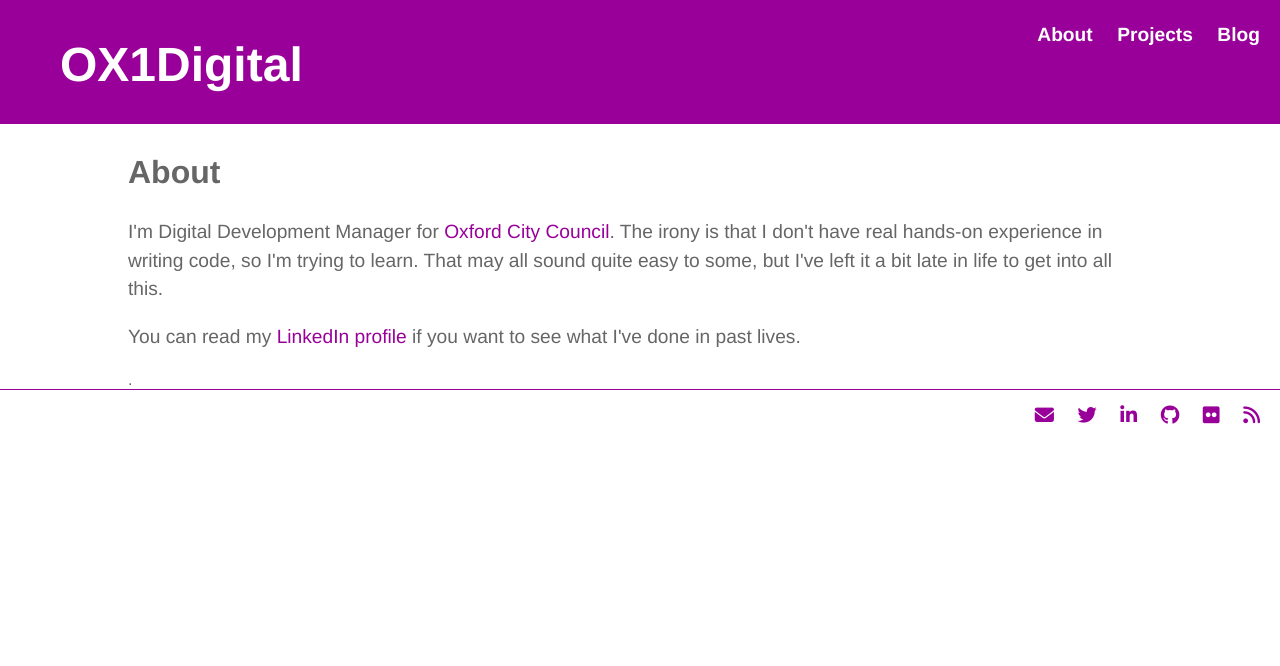
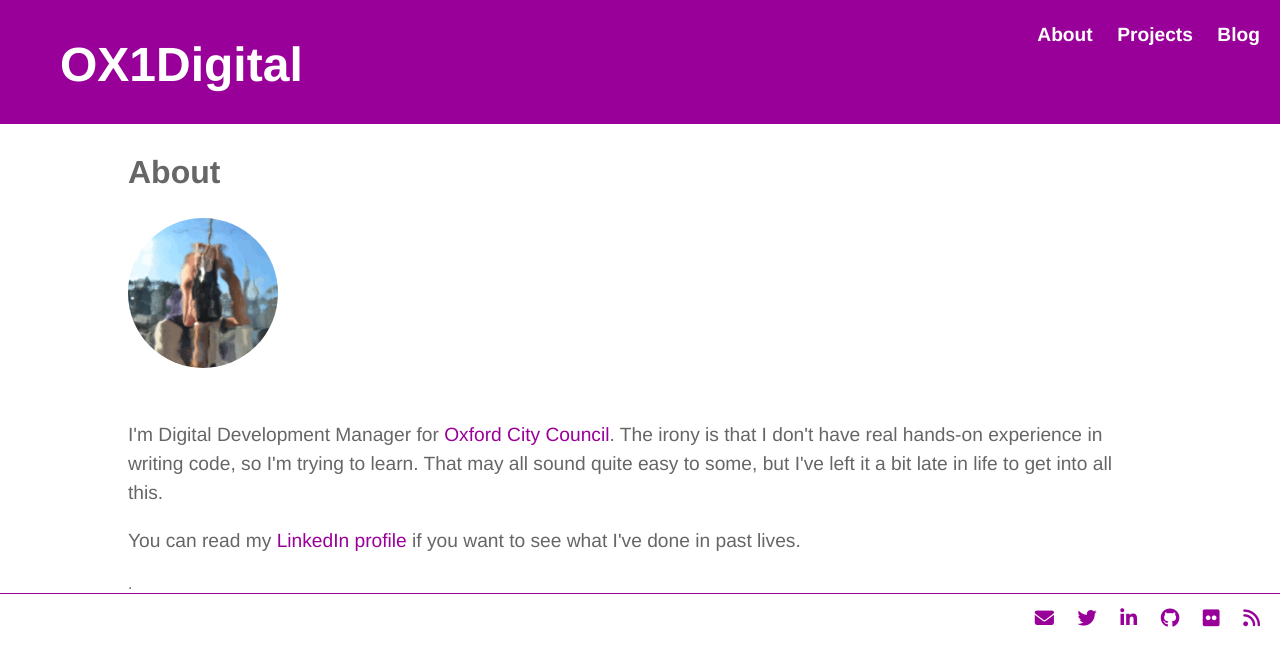
Before and after one commit to electronicdreamplant/electronicdreamplant.github.io, a Jekyll site: the page built from about/index.html, in a window 1280 px wide. Shown: the top 666 px of the page. Built offline with Jekyll 4.4.1, drawn with Linux system fonts in a browser that asks for light colours; nearby versions of some CDN libraries.

Commit message:
Update index.html

```diff
--- a/about/index.html
+++ b/about/index.html
@@ -4,7 +4,7 @@ title: OX1Digital | About
 ---
 <div class="blurb">
 <h2>About</h2>
-<src="selfie.png" alt="arty photo of me">
+<img src="selfie.png" alt="arty photo of me" class="profile-photo">
 <p>I'm Digital Development Manager for <a href="https://www.oxford.gov.uk">Oxford City Council</a>. The irony is that I don't have real hands-on experience in writing code, so I'm trying to learn. That may all sound quite easy to some, but I've left it a bit late in life to get into all this.</p>
 
 <p>You can read my <a href="https://www.linkedin.com/in/neil-lawrence-3ba71a12">LinkedIn profile</a> if you want to see what I've done in past lives.</p>.
```
